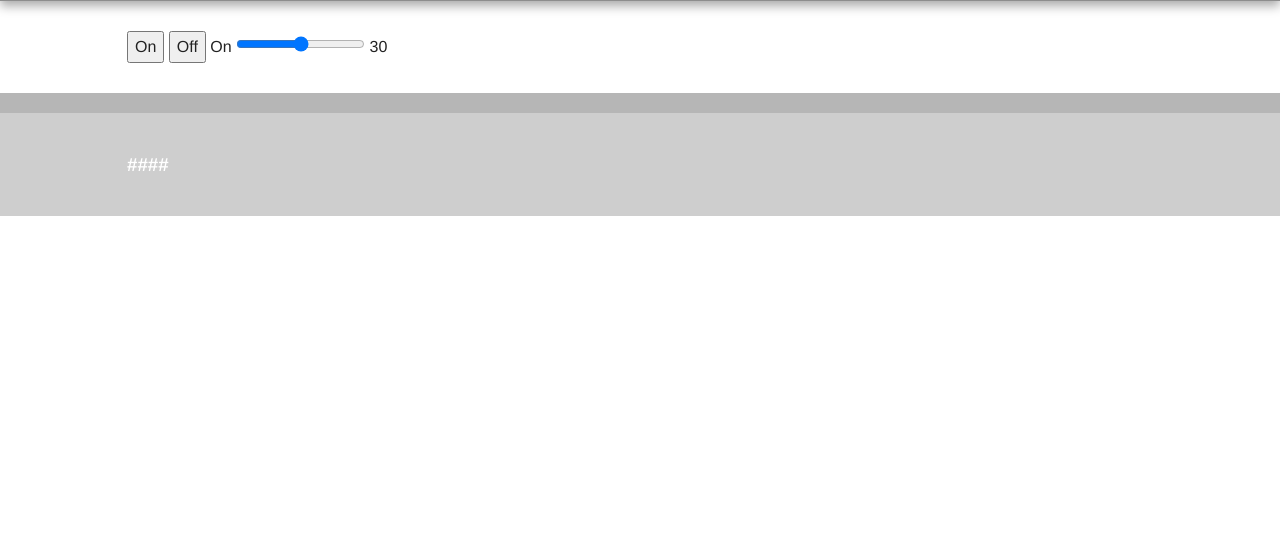
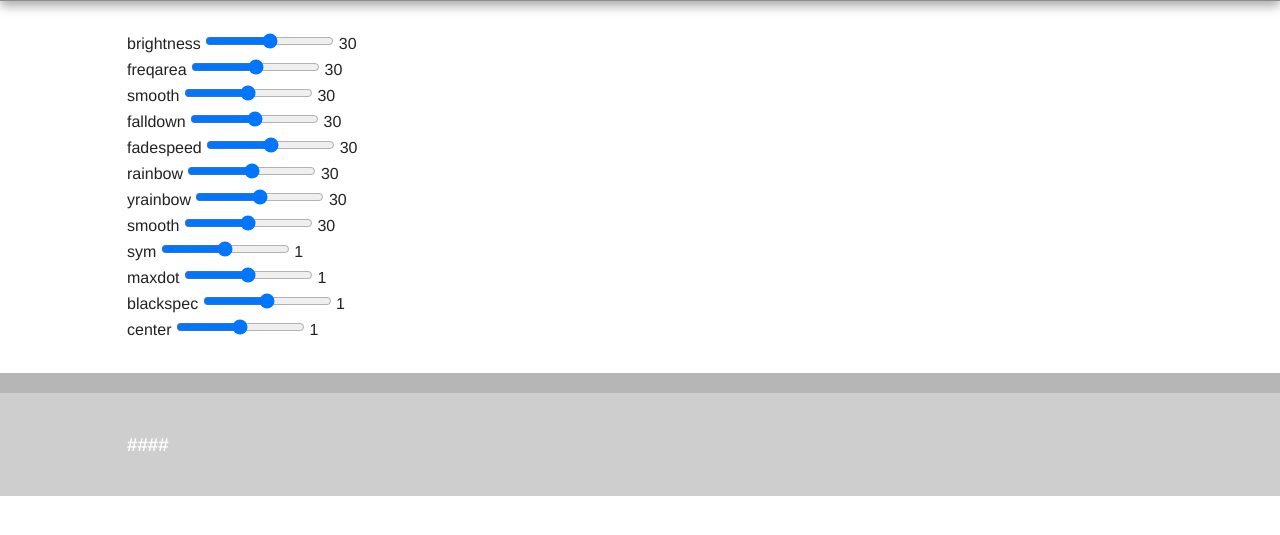
Before and after one commit to mattmatt91/spectrum_analyser, a Flask app: page / in a window 1280 px wide. Shown: the part 88-623 px from the top of the page. Run offline with Flask 2, Linux system fonts and the light colour scheme; parts of the project's set-up code (start-up, migrations or seed data) failed here and were passed over.

Commit message:
updating webserver

```diff
--- a/app.py
+++ b/app.py
@@ -4,43 +4,82 @@ import spectrum_analyser
 from threading import Thread
 
 app = Flask(__name__)
-leds = ledstrip()
+frame = spectrum_analyser.Frame()
 
 
-FREQ_AREA = 20  # win size of raw data --> change in UI # size of array for one band at matrix
-SMOOTH = 3  # high value is slow fall --> change in UI
-FALLDOWN = 7  # high value is slow fall --> change in UI
-FADESPEED = 5  # color change speed, high value is lsow speed --> change in UI
-RAINBOW = 4  # 255//BANDS  # gradient of colors for x axis --> change in UI
-YRAINBOW = 20 # 255//BANDS  # gradient of colors for y axis --> change in UI
-SYM = True # --> change in UI
-MAXDOT = True# draw max dot  --> change in UI
-BLACKSPEC = False # --> change in UI
-CENTER = False # when sym is true, drw center or borders --> change in UI
+
 
 @app.route('/')
 def homepage():
 	return render_template('index.html')
 
-@app.route('/on', methods=['POST', 'GET'])
-def on():
-	print('On')
-	leds.on()
-	return jsonify(result="On")
 
-@app.route('/off', methods=['POST', 'GET'])
-def off():
-	print('Off')
-	leds.off()
-	return jsonify(result="Off")
+@app.route('/brightness/<brightness>', methods=['POST', 'GET'])
+def setbrightness(brightness):
+	frame.set_brightness(brightness)
+	print ("brightness: {}".format(brightness))
+	return jsonify(result=brightness)
 
 @app.route('/freqarea/<freqarea>', methods=['POST', 'GET'])
-def setColor(freqarea):
-	# function
+def setFreqArea(freqarea):
+	frame.set_freq_area(freqarea)
 	print ("Freqarea: {}".format(freqarea))
 	return jsonify(result=freqarea)
 
+@app.route('/smooth/<smooth>', methods=['POST', 'GET'])
+def setSmooth(smooth):
+	frame.set_smooth(smooth)
+	print ("Smooth: {}".format(smooth))
+	return jsonify(result=smooth)
+
+@app.route('/falldown/<falldown>', methods=['POST', 'GET'])
+def setfalldown(falldown):
+	frame.set_falldown(falldown)
+	print ("falldown: {}".format(falldown))
+	return jsonify(result=falldown)
+
+@app.route('/fadespeed/<fadespeed>', methods=['POST', 'GET'])
+def setfadespeed(fadespeed):
+	frame.set_fadespeed(fadespeed)
+	print ("fadespeed: {}".format(fadespeed))
+	return jsonify(result=fadespeed)
+
+@app.route('/rainbow/<rainbow>', methods=['POST', 'GET'])
+def setrainbow(rainbow):
+	frame.set_rainbow(rainbow)
+	print ("rainbow: {}".format(rainbow))
+	return jsonify(result=rainbow)
+
+@app.route('/yrainbow/<yrainbow>', methods=['POST', 'GET'])
+def setyrainbow(yrainbow):
+	frame.set_yrainbow(yrainbow)
+	print ("yrainbow: {}".format(yrainbow))
+	return jsonify(result=yrainbow)
+
+@app.route('/sym/<sym>', methods=['POST', 'GET'])
+def setsym(sym):
+	frame.set_sym(sym)
+	print ("sym: {}".format(sym))
+	return jsonify(result=sym)
+
+@app.route('/maxdot/<maxdot>', methods=['POST', 'GET'])
+def setmaxdot(maxdot):
+	frame.set_maxdot(maxdot)
+	print ("maxdot: {}".format(maxdot))
+	return jsonify(result=maxdot)
+
+@app.route('/blackspec/<blackspec>', methods=['POST', 'GET'])
+def setblackspec(blackspec):
+	frame.set_blackspec(blackspec)
+	print ("blackspec: {}".format(blackspec))
+	return jsonify(result=blackspec)
+
+@app.route('/center/<center>', methods=['POST', 'GET'])
+def setcenter(center):
+	frame.set_center(center)
+	print ("center: {}".format(center))
+	return jsonify(result=center)
+
 if __name__ == '__main__':
-	frame = spectrum_analyser.Frame()
 	Thread(target=frame.update).start()
-	# app.run(host='0.0.0.0')
+	app.run(host='0.0.0.0')
--- a/templates/index.html
+++ b/templates/index.html
@@ -2,14 +2,80 @@
 {% block content %}
 <div>
 	<row>
-		<button id="On" class="btn btn-default">On</button>
-		<button id="Off" class="btn">Off</button>
-		<label id="thecolor">On</label>
+		<div><label>brightness</label>
+			<input type="range" id="brightness" min="0" max="100">
+			<label id="thebrightness">30</label>
+		</div>
 	</row>
 	<row>
-		<input type="range" id="freqarea" name="f_area" min="0" max="100">
-		<label id="thefreqarea">30</label>
+		<div><label>freqarea</label>
+			<input type="range" id="freqarea" min="0" max="100">
+			<label id="thefreqarea">30</label>
+		</div>
 	</row>
+	<row>
+		<div><label>smooth</label>
+			<input type="range" id="smooth" min="0" max="100">
+			<label id="thesmooth">30</label>
+		</div>
+	</row>
+	<row>
+		<div><label>falldown</label>
+			<input type="range" id="falldown" min="0" max="100">
+			<label id="thefalldown">30</label>
+		</div>
+	</row>
+	<row>
+		<div><label>fadespeed</label>
+			<input type="range" id="fadespeed" min="0" max="100">
+			<label id="thefadespeed">30</label>
+		</div>
+	</row>
+	<row>
+		<div><label>rainbow</label>
+			<input type="range" id="rainbow" min="0" max="100">
+			<label id="therainbow">30</label>
+		</div>
+	</row>
+	<row>
+		<div><label>yrainbow</label>
+			<input type="range" id="yrainbow" min="0" max="100">
+			<label id="theyrainbow">30</label>
+		</div>
+	</row>
+	<row>
+		<div><label>smooth</label>
+			<input type="range" id="smooth" min="0" max="100">
+			<label id="thesmooth">30</label>
+		</div>
+	</row>
+	<row>
+		<div><label>sym</label>
+			<input type="range" id="sym" min="0" max="100">
+			<label id="thesym">1</label>
+		</div>
+	</row>
+	<row>
+		<div><label>maxdot</label>
+			<input type="range" id="maxdot" min="0" max="100">
+			<label id="themaxdot">1</label>
+		</div>
+	</row>
+	<row>
+		<div><label>blackspec</label>
+			<input type="range" id="blackspec" min="0" max="100">
+			<label id="theblackspec">1</label>
+		</div>
+	</row>
+	<row>
+		<div><label>center</label>
+			<input type="range" id="center" min="0" max="100">
+			<label id="thecenter">1</label>
+		</div>
+	</row>
+
+
+
 </div>
 
 {% endblock %}
@@ -23,21 +89,82 @@
 <script>
 
 
-	$("#On").click(function () {
-		$.get('/on', function (data, status) {
-			$("#thecolor").text(data.result);
-		});
-	});
 
-	$("#Off").click(function () {
-		$.get('/off', function (data, status) {
-			$("#thecolor").text(data.result);
+
+	$("#brightness").change(function (val) {
+		var slider = document.getElementById("brightness").value;
+		$.get('/brightness/' + slider, function (data, status) {
+			$("#thebrightness").text(data.result);
 		});
 	});
 
 	$("#freqarea").change(function (val) {
-		$.get('/freqarea/' +val, function (data, status) {
+		var slider = document.getElementById("freqarea").value;
+		$.get('/freqarea/' + slider, function (data, status) {
 			$("#thefreqarea").text(data.result);
+		});
+	});
+
+	$("#smooth").change(function (val) {
+		var slider = document.getElementById("smooth").value;
+		$.get('/smooth/' + slider, function (data, status) {
+			$("#thesmooth").text(data.result);
+		});
+	});
+
+	$("#falldown").change(function (val) {
+		var slider = document.getElementById("falldown").value;
+		$.get('/falldown/' + slider, function (data, status) {
+			$("#thefalldown").text(data.result);
+		});
+	});
+
+	$("#fadespeed").change(function (val) {
+		var slider = document.getElementById("fadespeed").value;
+		$.get('/fadespeed/' + slider, function (data, status) {
+			$("#thefadespeed").text(data.result);
+		});
+	});
+
+	$("#rainbow").change(function (val) {
+		var slider = document.getElementById("rainbow").value;
+		$.get('/rainbow/' + slider, function (data, status) {
+			$("#therainbow").text(data.result);
+		});
+	});
+
+	$("#yrainbow").change(function (val) {
+		var slider = document.getElementById("yrainbow").value;
+		$.get('/yrainbow/' + slider, function (data, status) {
+			$("#theyrainbow").text(data.result);
+		});
+	});
+
+	$("#sym").change(function (val) {
+		var slider = document.getElementById("sym").value;
+		$.get('/sym/' + slider, function (data, status) {
+			$("#thesym").text(data.result);
+		});
+	});
+
+	$("#maxdot").change(function (val) {
+		var slider = document.getElementById("maxdot").value;
+		$.get('/maxdot/' + slider, function (data, status) {
+			$("#themaxdot").text(data.result);
+		});
+	});
+
+	$("#blackspec").change(function (val) {
+		var slider = document.getElementById("blackspec").value;
+		$.get('/blackspec/' + slider, function (data, status) {
+			$("#theblackspec").text(data.result);
+		});
+	});
+
+	$("#center").change(function (val) {
+		var slider = document.getElementById("center").value;
+		$.get('/center/' + slider, function (data, status) {
+			$("#thecenter").text(data.result);
 		});
 	});
 
```
Also changed, not shown: spectrum_analyser.py (+57 -4 lines), test.py (+5 -59 lines).
